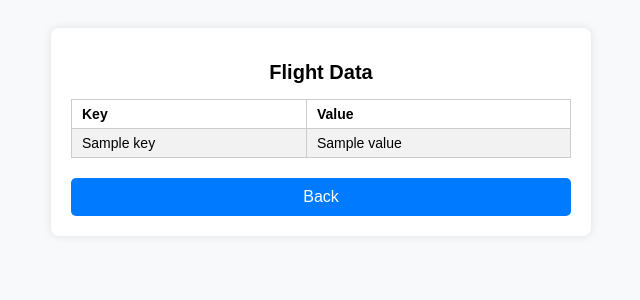
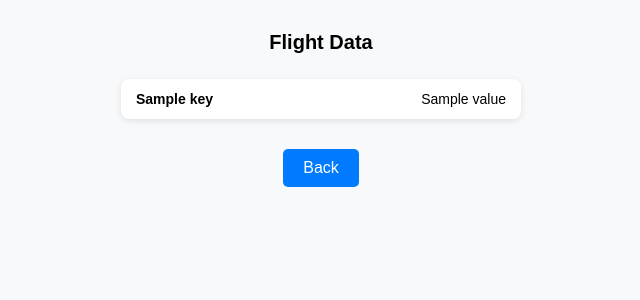
Before and after one commit to egorkorniloff-tech/TripInfoMaker, a Flask app: template templates/result.html in a window 1280 px wide. Shown: the top 300 px of the page, without its empty margins (319-959 px from the left). Run offline with Flask 3, Linux system fonts and the light colour scheme; the template is opened without the code that fills it: most values are stand-ins (such as "Sample title", 1, 10 or a date in 2020).

Commit message:
Update result.html

```diff
--- a/templates/result.html
+++ b/templates/result.html
@@ -8,35 +8,31 @@
     body {
       font-family: sans-serif;
       background: #f8f9fa;
-      padding: 20px;
+      padding: 10px;
       display: flex;
       justify-content: center;
     }
     .container {
-      max-width: 500px;  /* ограничиваем ширину */
+      max-width: 400px;  /* компактный вид для мобильного */
       width: 100%;
+      display: flex;
+      flex-direction: column;
+      gap: 10px;
+    }
+    .card {
       background: white;
-      padding: 20px;
+      padding: 12px 15px;
       border-radius: 8px;
-      box-shadow: 0 0 10px rgba(0,0,0,0.1);
+      box-shadow: 0 2px 6px rgba(0,0,0,0.1);
+      display: flex;
+      justify-content: space-between;
+      font-size: 14px;
     }
     h1 {
       text-align: center;
       font-size: 20px;
       margin-bottom: 15px;
     }
-    table {
-      width: 100%;
-      border-collapse: collapse;
-      margin-top: 10px;
-    }
-    th, td {
-      padding: 6px 10px;
-      border: 1px solid #ccc;
-      text-align: left;
-      font-size: 14px;
-    }
-    tr:nth-child(even) { background: #f2f2f2; }
     .btn {
       display: block;
       margin: 20px auto 0;
@@ -52,15 +48,14 @@
 <body>
   <div class="container">
     <h1>Flight Data</h1>
-    <table>
-      <tr><th>Key</th><th>Value</th></tr>
-      {% for key, value in ordered %}
-        <tr>
-          <td>{{ key }}</td>
-          <td>{{ value }}</td>
-        </tr>
-      {% endfor %}
-    </table>
+
+    {% for key, value in ordered %}
+      <div class="card">
+        <strong>{{ key }}</strong>
+        <span>{{ value }}</span>
+      </div>
+    {% endfor %}
+
     <a href="/" class="btn">Back</a>
   </div>
 </body>
```
